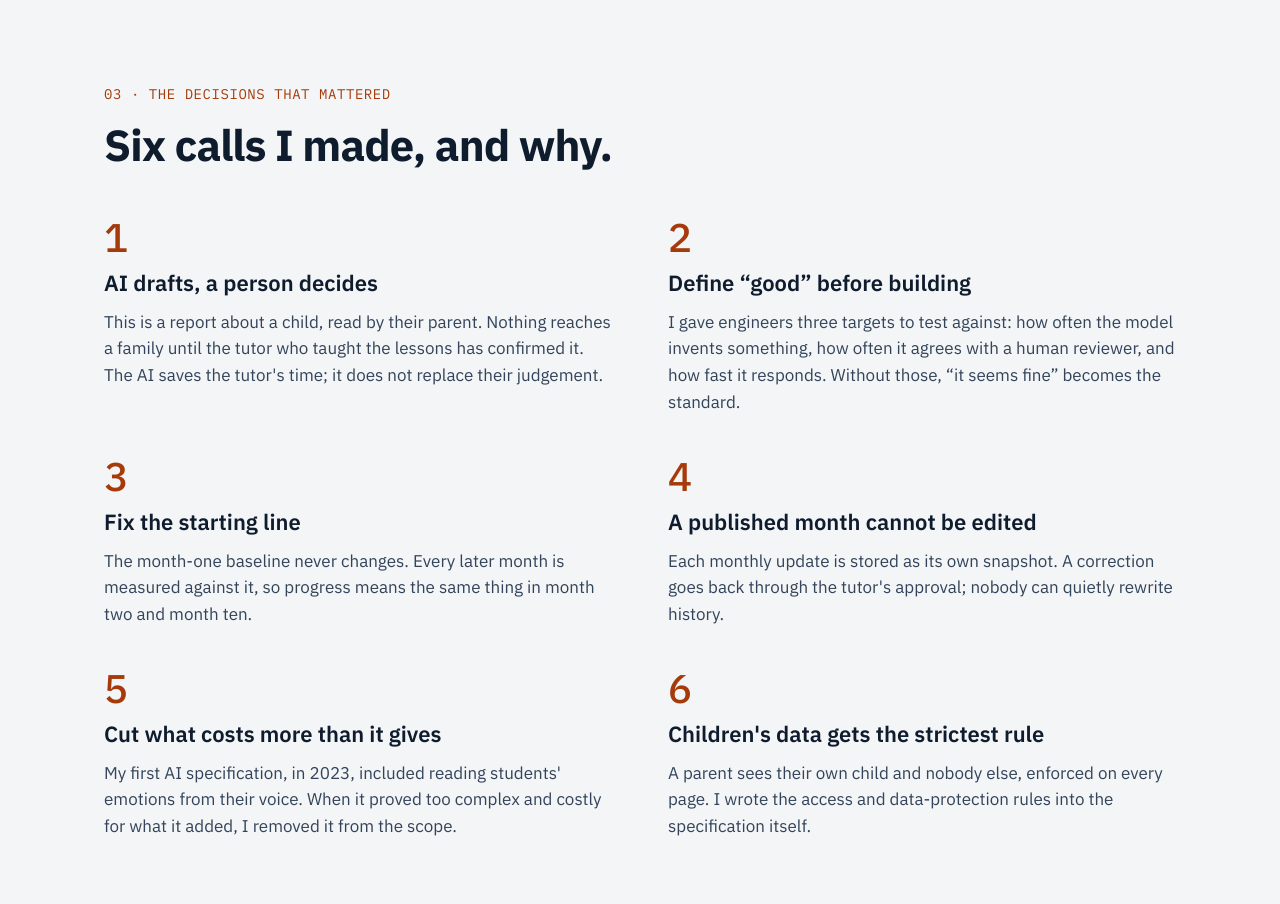
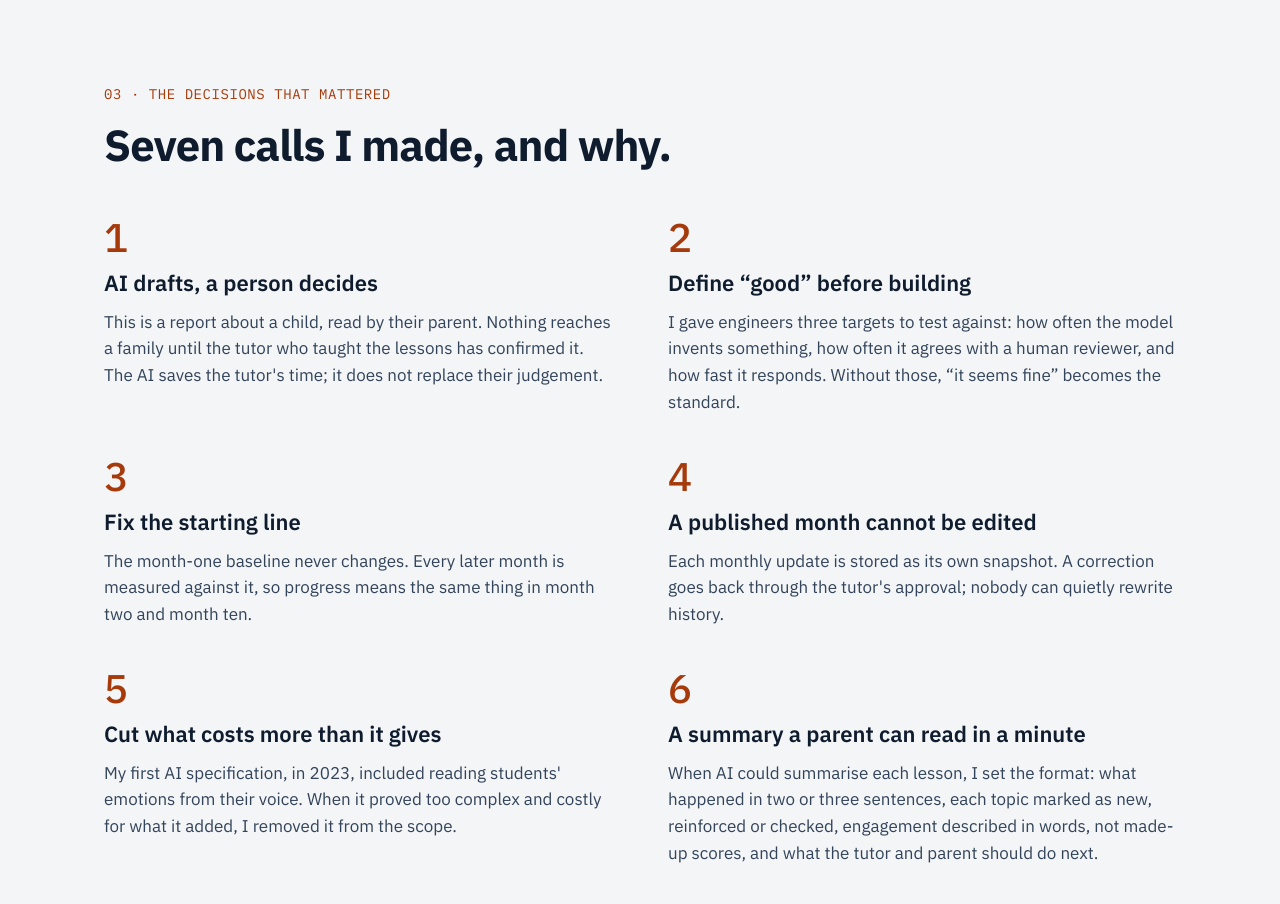
Before and after one commit to Manfred-Olbrich-Founder/manfredolbrich-site, an Astro site: page /case-studies/ai-lesson-analysis in a window 1280 px wide. Shown: the part 2560-3464 px from the top of the page. Built offline with nearby package versions, Linux system fonts and the light colour scheme; Astro itself is replaced by a stand-in of ours.

Commit message:
Add after-lesson summary decision to AI case study
Co-Authored-By: Claude Opus 5.5 <noreply@anthropic.com>
Claude-Session: https://claude.ai/code/session_01GT7f9YAnyKgimpgGAcTkSW

```diff
--- a/src/content/case-studies/ai-lesson-analysis.md
+++ b/src/content/case-studies/ai-lesson-analysis.md
@@ -44,7 +44,7 @@ steps:
     - title: "The parent sees progress"
       text: "One page updates each month, with an email to say it is ready."
 decisions:
-  heading: "Six calls I made, and why."
+  heading: "Seven calls I made, and why."
   items:
     - title: "AI drafts, a person decides"
       text: "This is a report about a child, read by their parent. Nothing reaches a family until the tutor who taught the lessons has confirmed it. The AI saves the tutor's time; it does not replace their judgement."
@@ -56,6 +56,8 @@ decisions:
       text: "Each monthly update is stored as its own snapshot. A correction goes back through the tutor's approval; nobody can quietly rewrite history."
     - title: "Cut what costs more than it gives"
       text: "My first AI specification, in 2023, included reading students' emotions from their voice. When it proved too complex and costly for what it added, I removed it from the scope."
+    - title: "A summary a parent can read in a minute"
+      text: "When AI could summarise each lesson, I set the format: what happened in two or three sentences, each topic marked as new, reinforced or checked, engagement described in words, not made-up scores, and what the tutor and parent should do next."
     - title: "Children's data gets the strictest rule"
       text: "A parent sees their own child and nobody else, enforced on every page. I wrote the access and data-protection rules into the specification itself."
 extra:
```
